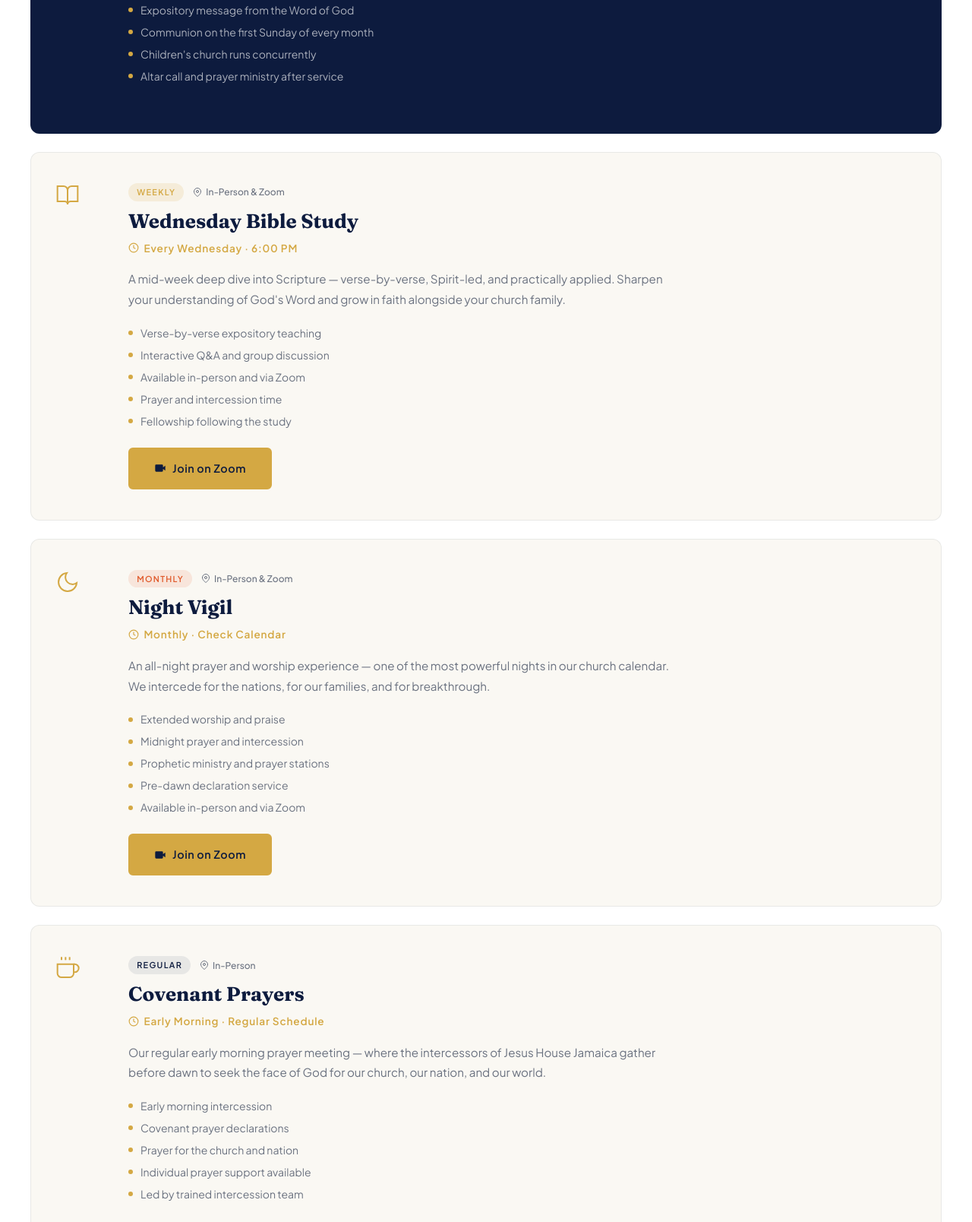
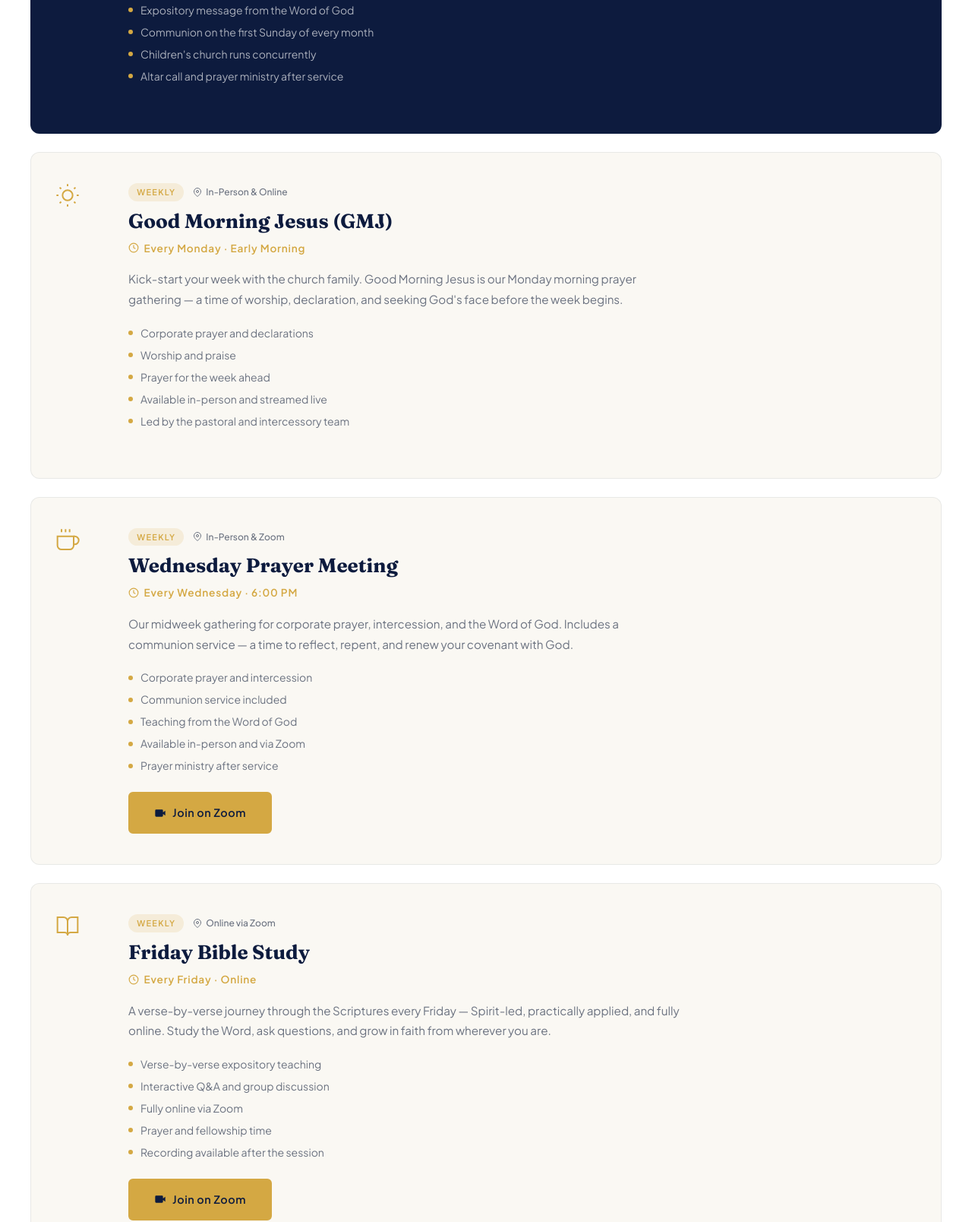
Before and after one commit to Oluwasetemi/jesus-house-jm, an Astro site: page /services in a window 1280 px wide. Shown: the part 1192-2800 px from the top of the page at 76% size. Built offline with nearby package versions, Linux system fonts and the light colour scheme; Astro itself is replaced by a stand-in of ours.

Commit message:
feat: update all services to reflect actual weekly schedule
Replace Night Vigil and Covenant Prayers with the real weekly services:
- Monday: Good Morning Jesus (GMJ) — early morning prayer
- Wednesday: Prayer Meeting — 6:00 PM, includes communion service
- Friday: Bible Study — every Friday, online via Zoom

Updated across: services.astro, watch-live.astro, index.astro,
contact.astro, footer.astro, nav.astro, lib/church.ts

fetch-youtube.py: add Men's/Women's/Couples/Family Sunday to Sunday
Service category patterns; tighten Wednesday pattern to match
Prayer Meeting (not "bible" keyword which belongs to Friday).

```diff
--- a/src/components/footer.astro
+++ b/src/components/footer.astro
@@ -11,10 +11,10 @@ const quickLinks = [
 ];
 
 const serviceTimes = [
-  { day: 'Sunday Service',  time: '9:00 AM' },
-  { day: 'Bible Study',     time: 'Wednesday 6:00 PM' },
-  { day: 'Night Vigil',     time: 'Last Friday of Month' },
-  { day: 'Covenant Prayer', time: 'Monthly — See Calendar' },
+  { day: 'Sunday Service',      time: '9:00 AM' },
+  { day: 'Good Morning Jesus',  time: 'Every Monday · Early Morning' },
+  { day: 'Prayer Meeting',      time: 'Wednesday · 6:00 PM' },
+  { day: 'Bible Study',         time: 'Every Friday · Online' },
 ];
 ---
 
--- a/src/components/nav.astro
+++ b/src/components/nav.astro
@@ -177,18 +177,18 @@ function isActive(href: string) {
       <a
         href="zoommtg://zoom.us/join?confno=8761234567"
         class="mobile-zoom-btn"
-        title="Join Bible Study on Zoom"
+        title="Join Prayer Meeting on Zoom"
       >
         <svg width="18" height="18" viewBox="0 0 24 24" fill="currentColor" aria-hidden="true"><path d="M17.5 10.5L22 7v10l-4.5-3.5V17a2 2 0 01-2 2H4a2 2 0 01-2-2V7a2 2 0 012-2h11.5a2 2 0 012 2v3.5z"/></svg>
-        Bible Study · Wed 6:00 PM
+        Prayer Meeting · Wed 6:00 PM
       </a>
       <a
         href="zoommtg://zoom.us/join?confno=8769876543"
         class="mobile-zoom-btn"
-        title="Join Night Vigil on Zoom"
+        title="Join Friday Bible Study on Zoom"
       >
         <svg width="18" height="18" viewBox="0 0 24 24" fill="currentColor" aria-hidden="true"><path d="M17.5 10.5L22 7v10l-4.5-3.5V17a2 2 0 01-2 2H4a2 2 0 01-2-2V7a2 2 0 012-2h11.5a2 2 0 012 2v3.5z"/></svg>
-        Night Vigil · Monthly
+        Bible Study · Every Friday
       </a>
     </div>
 
--- a/src/lib/church.ts
+++ b/src/lib/church.ts
@@ -26,8 +26,9 @@ export const CHURCH = {
   themeVerse:  'Romans 12:1',
 
   services: {
-    sunday:   'Sundays at 9:00 AM',
-    wednesday:'Wednesdays at 6:00 PM',
-    vigil:    'Last Friday of the Month',
+    sunday:    'Sundays at 9:00 AM',
+    monday:    'Good Morning Jesus — Every Monday (Early Morning)',
+    wednesday: 'Prayer Meeting — Wednesdays at 6:00 PM',
+    friday:    'Bible Study — Every Friday (Online)',
   },
 } as const;
--- a/src/pages/services.astro
+++ b/src/pages/services.astro
@@ -24,60 +24,60 @@ const regularServices = [
     featured: true,
   },
   {
-    id: 'bible-study',
-    title: 'Wednesday Bible Study',
+    id: 'good-morning-jesus',
+    title: 'Good Morning Jesus (GMJ)',
+    time: 'Every Monday · Early Morning',
+    location: 'In-Person & Online',
+    description: 'Kick-start your week with the church family. Good Morning Jesus is our Monday morning prayer gathering — a time of worship, declaration, and seeking God\'s face before the week begins.',
+    details: [
+      'Corporate prayer and declarations',
+      'Worship and praise',
+      'Prayer for the week ahead',
+      'Available in-person and streamed live',
+      'Led by the pastoral and intercessory team',
+    ],
+    badge: 'Weekly',
+    badgeColor: 'gold',
+    icon: `<svg width="32" height="32" viewBox="0 0 24 24" fill="none" stroke="currentColor" stroke-width="1.5"><circle cx="12" cy="12" r="5"/><line x1="12" y1="1" x2="12" y2="3"/><line x1="12" y1="21" x2="12" y2="23"/><line x1="4.22" y1="4.22" x2="5.64" y2="5.64"/><line x1="18.36" y1="18.36" x2="19.78" y2="19.78"/><line x1="1" y1="12" x2="3" y2="12"/><line x1="21" y1="12" x2="23" y2="12"/><line x1="4.22" y1="19.78" x2="5.64" y2="18.36"/><line x1="18.36" y1="5.64" x2="19.78" y2="4.22"/></svg>`,
+    zoomLink: null,
+    featured: false,
+  },
+  {
+    id: 'prayer-meeting',
+    title: 'Wednesday Prayer Meeting',
     time: 'Every Wednesday · 6:00 PM',
     location: 'In-Person & Zoom',
-    description: 'A mid-week deep dive into Scripture — verse-by-verse, Spirit-led, and practically applied. Sharpen your understanding of God\'s Word and grow in faith alongside your church family.',
+    description: 'Our midweek gathering for corporate prayer, intercession, and the Word of God. Includes a communion service — a time to reflect, repent, and renew your covenant with God.',
+    details: [
+      'Corporate prayer and intercession',
+      'Communion service included',
+      'Teaching from the Word of God',
+      'Available in-person and via Zoom',
+      'Prayer ministry after service',
+    ],
+    badge: 'Weekly',
+    badgeColor: 'gold',
+    icon: `<svg width="32" height="32" viewBox="0 0 24 24" fill="none" stroke="currentColor" stroke-width="1.5"><path d="M18 8h1a4 4 0 0 1 0 8h-1"/><path d="M2 8h16v9a4 4 0 0 1-4 4H6a4 4 0 0 1-4-4V8z"/><line x1="6" y1="1" x2="6" y2="4"/><line x1="10" y1="1" x2="10" y2="4"/><line x1="14" y1="1" x2="14" y2="4"/></svg>`,
+    zoomLink: 'zoommtg://zoom.us/join?confno=8761234567',
+    featured: false,
+  },
+  {
+    id: 'bible-study',
+    title: 'Friday Bible Study',
+    time: 'Every Friday · Online',
+    location: 'Online via Zoom',
+    description: 'A verse-by-verse journey through the Scriptures every Friday — Spirit-led, practically applied, and fully online. Study the Word, ask questions, and grow in faith from wherever you are.',
     details: [
       'Verse-by-verse expository teaching',
       'Interactive Q&A and group discussion',
-      'Available in-person and via Zoom',
-      'Prayer and intercession time',
-      'Fellowship following the study',
+      'Fully online via Zoom',
+      'Prayer and fellowship time',
+      'Recording available after the session',
     ],
     badge: 'Weekly',
     badgeColor: 'gold',
     icon: `<svg width="32" height="32" viewBox="0 0 24 24" fill="none" stroke="currentColor" stroke-width="1.5"><path d="M2 3h6a4 4 0 0 1 4 4v14a3 3 0 0 0-3-3H2z"/><path d="M22 3h-6a4 4 0 0 0-4 4v14a3 3 0 0 1 3-3h7z"/></svg>`,
-    zoomLink: 'zoommtg://zoom.us/join?confno=8761234567',
-    featured: false,
-  },
-  {
-    id: 'night-vigil',
-    title: 'Night Vigil',
-    time: 'Monthly · Check Calendar',
-    location: 'In-Person & Zoom',
-    description: 'An all-night prayer and worship experience — one of the most powerful nights in our church calendar. We intercede for the nations, for our families, and for breakthrough.',
-    details: [
-      'Extended worship and praise',
-      'Midnight prayer and intercession',
-      'Prophetic ministry and prayer stations',
-      'Pre-dawn declaration service',
-      'Available in-person and via Zoom',
-    ],
-    badge: 'Monthly',
-    badgeColor: 'coral',
-    icon: `<svg width="32" height="32" viewBox="0 0 24 24" fill="none" stroke="currentColor" stroke-width="1.5"><path d="M21 12.79A9 9 0 1 1 11.21 3 7 7 0 0 0 21 12.79z"/></svg>`,
     zoomLink: 'zoommtg://zoom.us/join?confno=8769876543',
-    featured: false,
-  },
-  {
-    id: 'covenant-prayers',
-    title: 'Covenant Prayers',
-    time: 'Early Morning · Regular Schedule',
-    location: 'In-Person',
-    description: 'Our regular early morning prayer meeting — where the intercessors of Jesus House Jamaica gather before dawn to seek the face of God for our church, our nation, and our world.',
-    details: [
-      'Early morning intercession',
-      'Covenant prayer declarations',
-      'Prayer for the church and nation',
-      'Individual prayer support available',
-      'Led by trained intercession team',
-    ],
-    badge: 'Regular',
-    badgeColor: 'navy',
-    icon: `<svg width="32" height="32" viewBox="0 0 24 24" fill="none" stroke="currentColor" stroke-width="1.5"><path d="M18 8h1a4 4 0 0 1 0 8h-1"/><path d="M2 8h16v9a4 4 0 0 1-4 4H6a4 4 0 0 1-4-4V8z"/><line x1="6" y1="1" x2="6" y2="4"/><line x1="10" y1="1" x2="10" y2="4"/><line x1="14" y1="1" x2="14" y2="4"/></svg>`,
-    zoomLink: null,
     featured: false,
   },
 ];
@@ -118,7 +118,7 @@ const specialServices = [
 
 <Layout
   title="Services"
-  description="Join us for Sunday worship at 9:00 AM, Wednesday Bible Study at 6:00 PM, Night Vigil, and more at Jesus House Jamaica — RCCG Kingston. In-person and online via Zoom."
+  description="Join us for Sunday worship at 9:00 AM, Good Morning Jesus every Monday, Wednesday Prayer Meeting at 6:00 PM, and Friday Bible Study online at Jesus House Jamaica — RCCG Kingston."
 >
   <Nav heroDark={true} />
 
@@ -153,8 +153,8 @@ const specialServices = [
           <svg width="24" height="24" viewBox="0 0 24 24" fill="none" stroke="currentColor" stroke-width="2"><path d="M2 3h6a4 4 0 0 1 4 4v14a3 3 0 0 0-3-3H2z"/><path d="M22 3h-6a4 4 0 0 0-4 4v14a3 3 0 0 1 3-3h7z"/></svg>
         </div>
         <div>
-          <p class="quick-label">Bible Study</p>
-          <p class="quick-value">Wednesday 6:00 PM</p>
+          <p class="quick-label">Prayer Meeting</p>
+          <p class="quick-value">Wednesday · 6:00 PM</p>
         </div>
       </div>
       <div class="quick-item">
@@ -280,18 +280,18 @@ const specialServices = [
               <path d="M17.5 10.5L22 7v10l-4.5-3.5V17a2 2 0 01-2 2H4a2 2 0 01-2-2V7a2 2 0 012-2h11.5a2 2 0 012 2v3.5z"/>
             </svg>
           </div>
-          <h3 class="zoom-card-title">Bible Study</h3>
+          <h3 class="zoom-card-title">Prayer Meeting</h3>
           <p class="zoom-card-time">Wednesday · 6:00 PM Jamaica Time</p>
           <p class="zoom-card-id">Conference ID: 876 123 4567</p>
           <a
             href="zoommtg://zoom.us/join?confno=8761234567"
             class="btn btn-gold"
-            aria-label="Join Wednesday Bible Study on Zoom"
+            aria-label="Join Wednesday Prayer Meeting on Zoom"
           >
             <svg width="16" height="16" viewBox="0 0 24 24" fill="currentColor" aria-hidden="true">
               <path d="M17.5 10.5L22 7v10l-4.5-3.5V17a2 2 0 01-2 2H4a2 2 0 01-2-2V7a2 2 0 012-2h11.5a2 2 0 012 2v3.5z"/>
             </svg>
-            Join Bible Study
+            Join Prayer Meeting
           </a>
         </div>
 
@@ -301,18 +301,18 @@ const specialServices = [
               <path d="M17.5 10.5L22 7v10l-4.5-3.5V17a2 2 0 01-2 2H4a2 2 0 01-2-2V7a2 2 0 012-2h11.5a2 2 0 012 2v3.5z"/>
             </svg>
           </div>
-          <h3 class="zoom-card-title">Night Vigil</h3>
-          <p class="zoom-card-time">Monthly · Check calendar for dates</p>
+          <h3 class="zoom-card-title">Friday Bible Study</h3>
+          <p class="zoom-card-time">Every Friday · Online Only</p>
           <p class="zoom-card-id">Conference ID: 876 987 6543</p>
           <a
             href="zoommtg://zoom.us/join?confno=8769876543"
             class="btn btn-outline-white"
-            aria-label="Join Night Vigil on Zoom"
+            aria-label="Join Friday Bible Study on Zoom"
           >
             <svg width="16" height="16" viewBox="0 0 24 24" fill="none" stroke="currentColor" stroke-width="2" aria-hidden="true">
               <path d="M17.5 10.5L22 7v10l-4.5-3.5V17a2 2 0 01-2 2H4a2 2 0 01-2-2V7a2 2 0 012-2h11.5a2 2 0 012 2v3.5z"/>
             </svg>
-            Join Night Vigil
+            Join Bible Study
           </a>
         </div>
       </div>
```
Also changed, not shown: src/pages/contact.astro (+3 -4 lines), src/pages/index.astro (+13 -13 lines), src/pages/watch-live.astro (+25 -20 lines), 1 other file.
